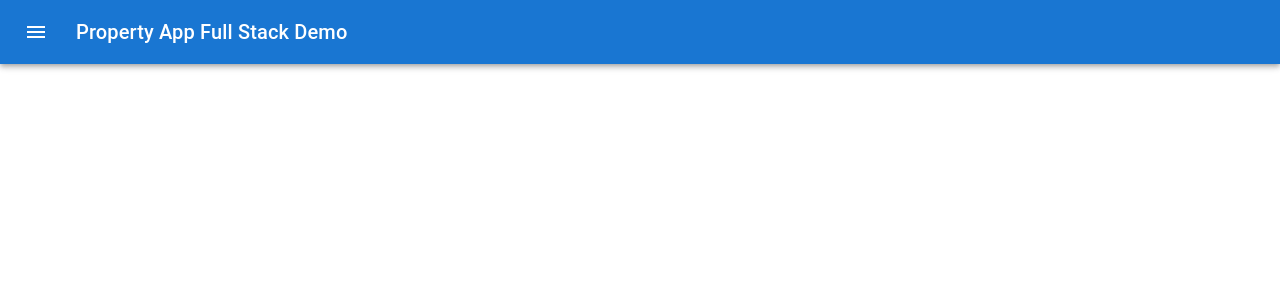
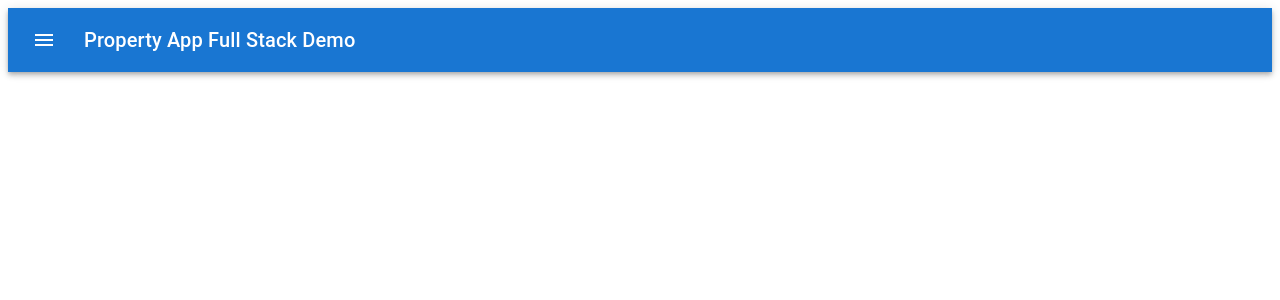
Before and after one commit to JoeMuldowney/Property-React-UI, a React (Create React App) app: page / in a window 1280 px wide. Shown: the top 300 px of the page. Built offline with nearby package versions, Linux system fonts and the light colour scheme.

Commit message:
Make changes to fetch and removing index.css

```diff
--- a/src/components/AddLocation.js
+++ b/src/components/AddLocation.js
@@ -20,7 +20,7 @@ export default function AddLocations() {
         const idValue = id;
     const location = {street, city, zipCode, state, price}
     console.log(location)
-    fetch("http://52.14.246.147/location/"+ idValue,{
+    fetch("https://www.csportfoliojm.com/backend/location/"+ idValue,{
          method: "POST",
          headers:{"Content-Type":"application/json"},
          body:JSON.stringify(location)
--- a/src/components/DeleteLocation.js
+++ b/src/components/DeleteLocation.js
@@ -15,7 +15,7 @@ export default function DeleteLocation(){
         const idValue = id;
 
 
-    fetch("http://52.14.246.147/location/" + idValue,{
+    fetch("https://www.csportfoliojm.com/backend/location/" + idValue,{
          method: "DELETE",
 
         })
--- a/src/components/DeletePerson.js
+++ b/src/components/DeletePerson.js
@@ -15,7 +15,7 @@ export default function DeletePerson(){
         const idValue = id;
 
 
-    fetch("http://52.14.246.147/person/" + idValue,{
+    fetch("https://www.csportfoliojm.com/backend/person/" + idValue,{
          method: "DELETE",
 
         })
--- a/src/components/LocationSearch.js
+++ b/src/components/LocationSearch.js
@@ -16,7 +16,7 @@ export default function LocationSearch(){
         const idValue = id;
 
 
-    fetch("http://52.14.246.147/location/" + idValue,{
+    fetch("https://www.csportfoliojm.com/backend/location/" + idValue,{
          method: "GET",
          headers:{"Content-Type":"application/json"},
         })
--- a/src/components/Person.js
+++ b/src/components/Person.js
@@ -18,7 +18,7 @@ export default function Person() {
         e.stopPropagation();
     const person = { firstName, lastName, locations };
     console.log(person)
-    fetch("http://52.14.246.147/person",{
+    fetch("https://www.csportfoliojm.com/backend/person",{
          method: "POST",
          headers:{"Content-Type":"application/json"},
          body:JSON.stringify(person)
--- a/src/components/PersonSearch.js
+++ b/src/components/PersonSearch.js
@@ -18,7 +18,7 @@ export default function PersonSearch() {
         const idValue = id;
 
 
-       fetch("http://52.14.246.147/person/"  + idValue,{
+       fetch("https://www.csportfoliojm.com/backend/person/"  + idValue,{
          method: "GET",
          headers:{"Content-Type":"application/json"},
 
--- a/src/components/SearchAllPersons.js
+++ b/src/components/SearchAllPersons.js
@@ -18,7 +18,7 @@ export default function PersonSearch() {
 
 
 
-     fetch("http://52.14.246.147/person",{
+     fetch("https://www.csportfoliojm.com/backend/person",{
        method: "GET",
        headers:{"Content-Type":"application/json"},
 
--- a/src/index.css
+++ /dev/null
@@ -1,13 +0,0 @@
-body {
-  margin: 0;
-  font-family: -apple-system, BlinkMacSystemFont, 'Segoe UI', 'Roboto', 'Oxygen',
-    'Ubuntu', 'Cantarell', 'Fira Sans', 'Droid Sans', 'Helvetica Neue',
-    sans-serif;
-  -webkit-font-smoothing: antialiased;
-  -moz-osx-font-smoothing: grayscale;
-}
-
-code {
-  font-family: source-code-pro, Menlo, Monaco, Consolas, 'Courier New',
-    monospace;
-}
--- a/src/index.js
+++ b/src/index.js
@@ -1,6 +1,5 @@
 import React from 'react';
 import ReactDOM from 'react-dom/client';
-import './index.css';
 import App from './App';
 import reportWebVitals from './reportWebVitals';
 
```
Also changed, not shown: package.json (+1 -45 lines), 1 other file (tests, documents, lock files or other folders).
